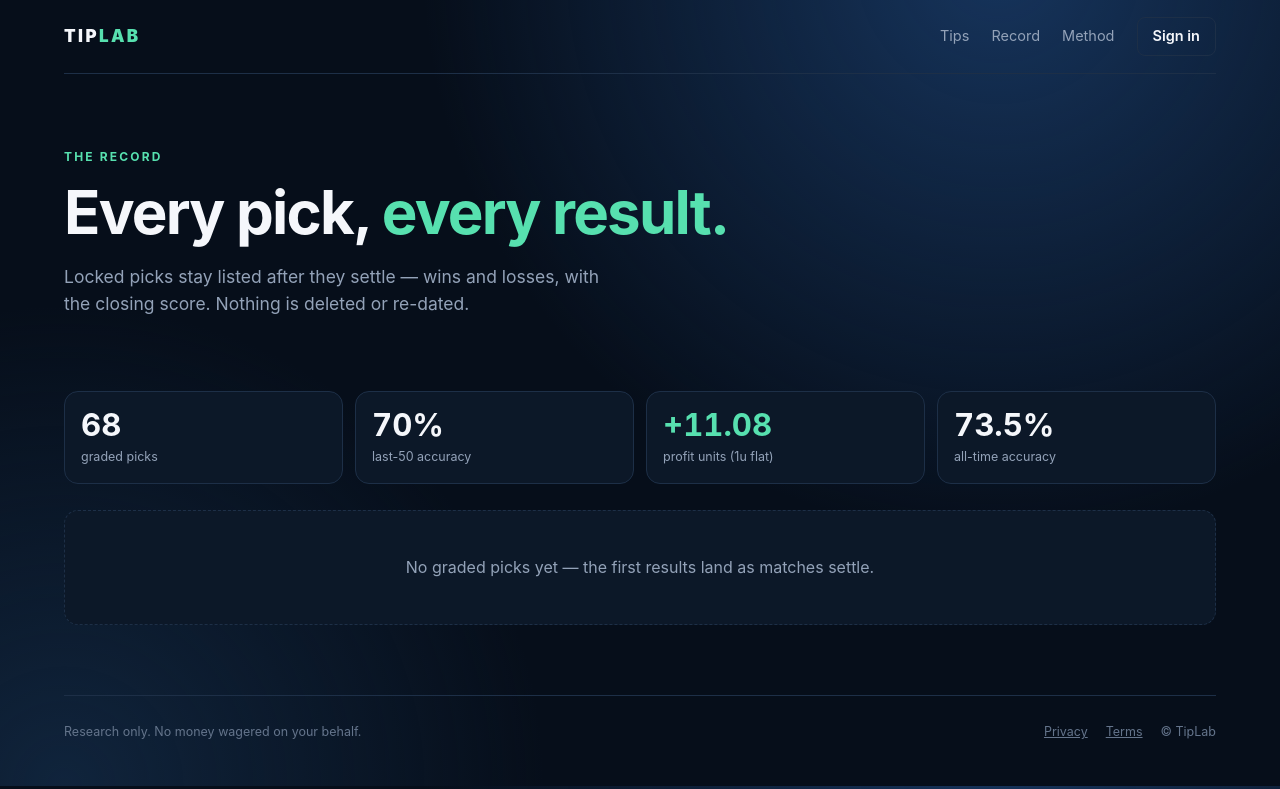
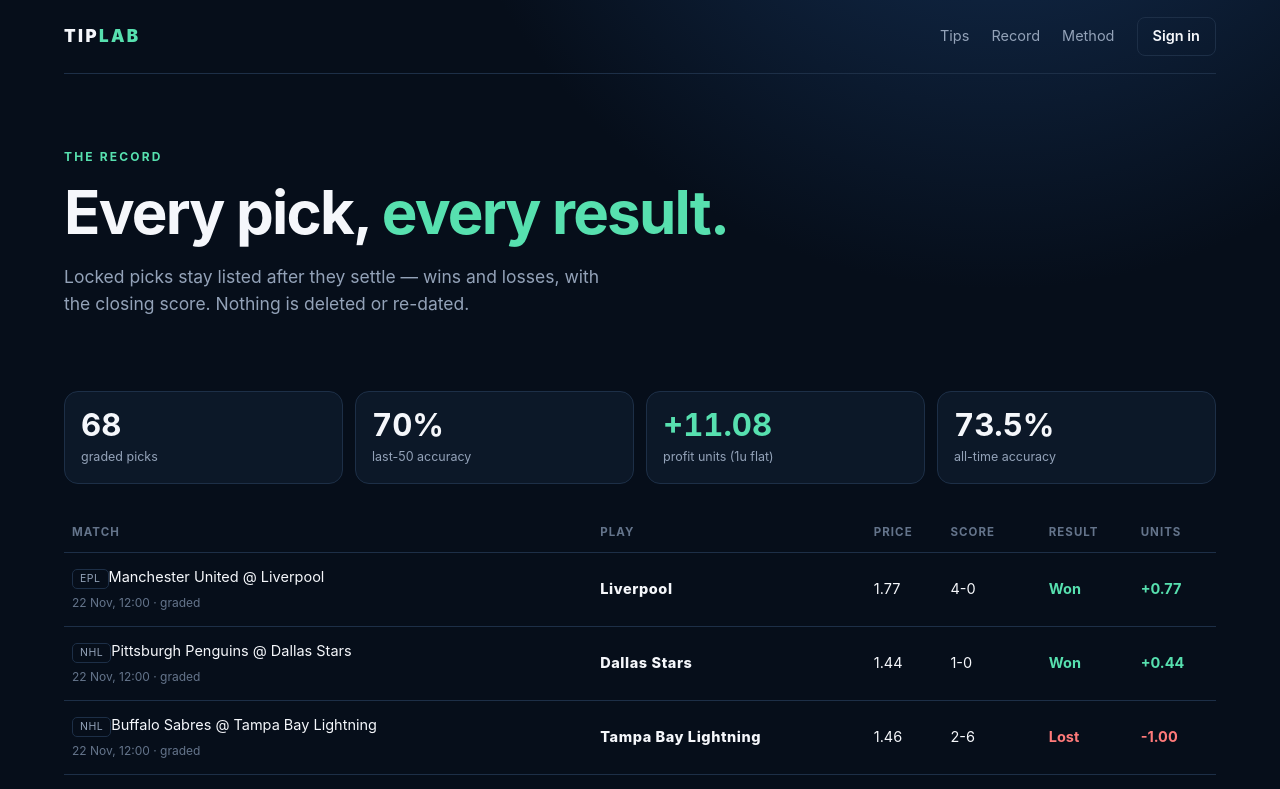
Before and after one commit to Thyton/prediction-platform, a Next.js app: page /record in a window 1280 px wide. Shown: the top 789 px of the page. Built offline with nearby package versions, Linux system fonts and the light colour scheme.

Commit message:
record page shows full history (backtest + live)

```diff
--- a/app/record/page.js
+++ b/app/record/page.js
@@ -1,4 +1,4 @@
-import { getRecord, getLedger, fmtTime, SPORT_LABEL } from "../../lib/data";
+import { getRecord, getLedger, readBacktest, fmtTime, SPORT_LABEL } from "../../lib/data";
 
 export const dynamic = "force-dynamic";
 
@@ -17,7 +17,7 @@ function TeamPill({ p, side }) {
 
 export default function RecordPage() {
   const r = getRecord();
-  const all = getLedger().filter((i) => i.result).reverse();
+  const all = [...readBacktest(), ...getLedger()].filter((i) => i.result).reverse();
 
   return (
     <>
--- a/lib/data.js
+++ b/lib/data.js
@@ -25,7 +25,7 @@ export function getLedger() {
   return led.items || [];
 }
 
-function readBacktest() {
+export function readBacktest() {
   try {
     return JSON.parse(fs.readFileSync(path.join(DATA, "backtest.json"), "utf8")).items || [];
   } catch {
```
